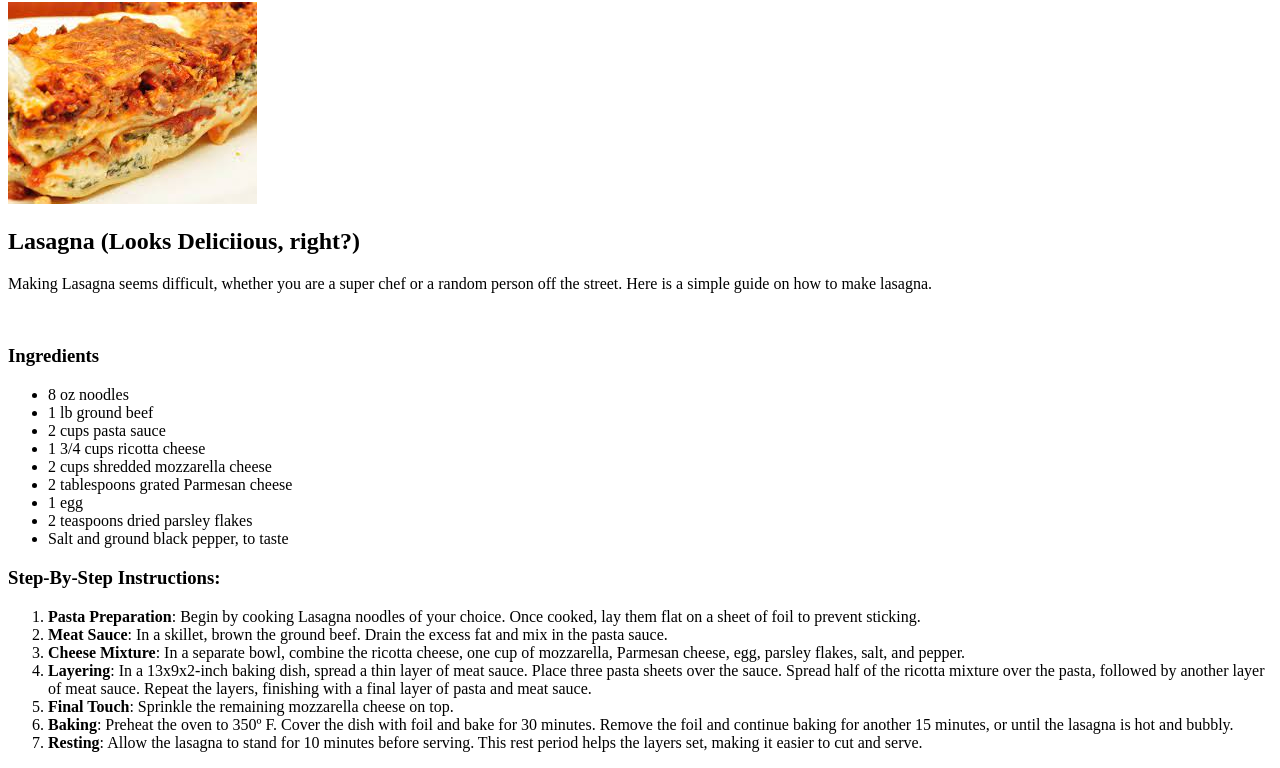
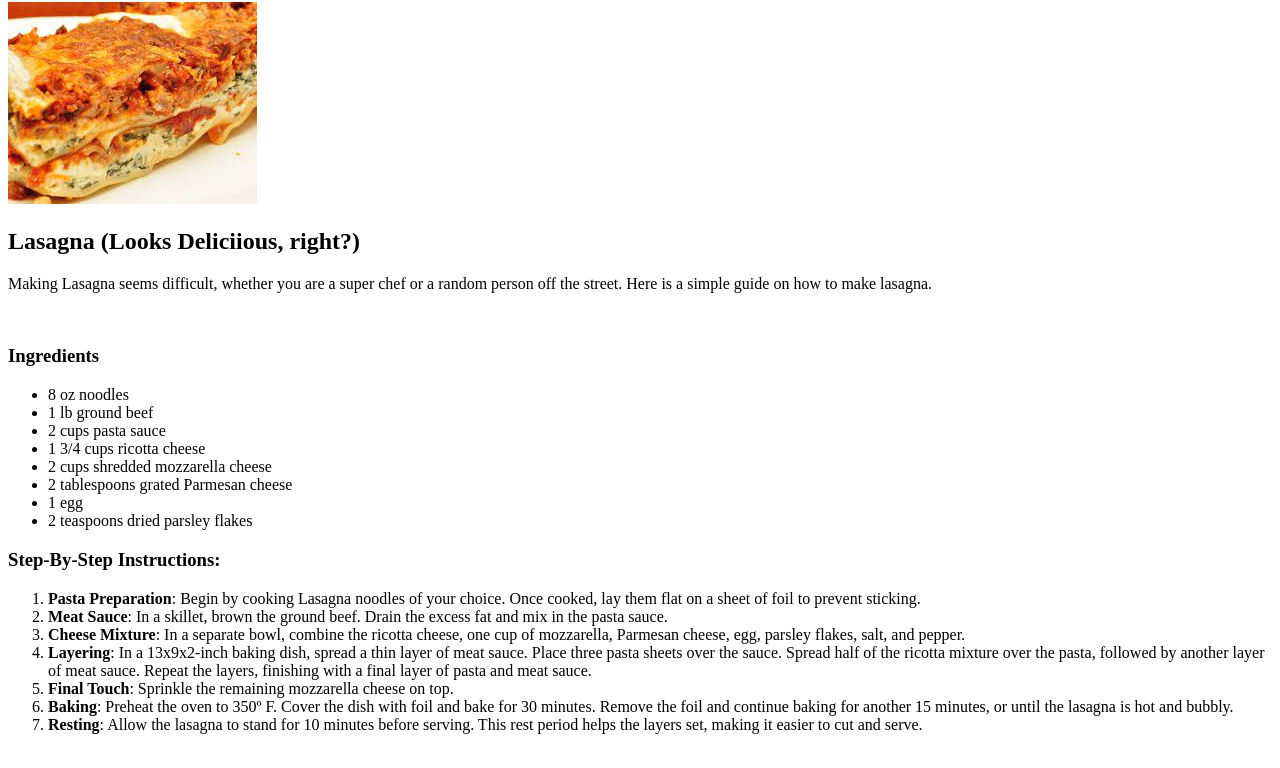
Before and after one commit to Corsair37/Project-Recipes, a plain HTML site: page recipes/lasagna.html in a window 1280 px wide. Shown: the part 78-846 px from the top of the page. Drawn offline with Linux system fonts and the light colour scheme.

```diff
--- a/recipes/lasagna.html
+++ b/recipes/lasagna.html
@@ -20,7 +20,6 @@
         <li>2 tablespoons grated Parmesan cheese</li>
         <li>1 egg</li>
         <li>2 teaspoons dried parsley flakes</li>
-        <li>Salt and ground black pepper, to taste</li>
     </ul>
     <h3>Step-By-Step Instructions:</h3>
     <ol>
```
